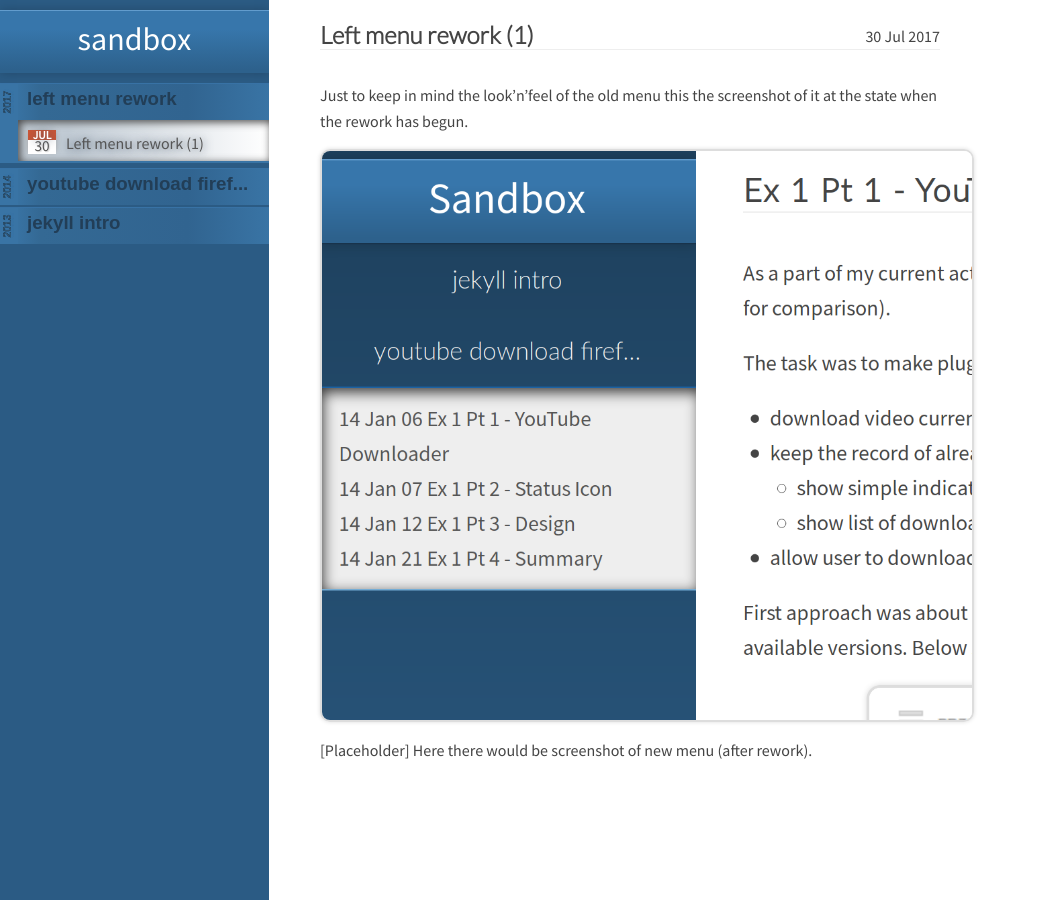
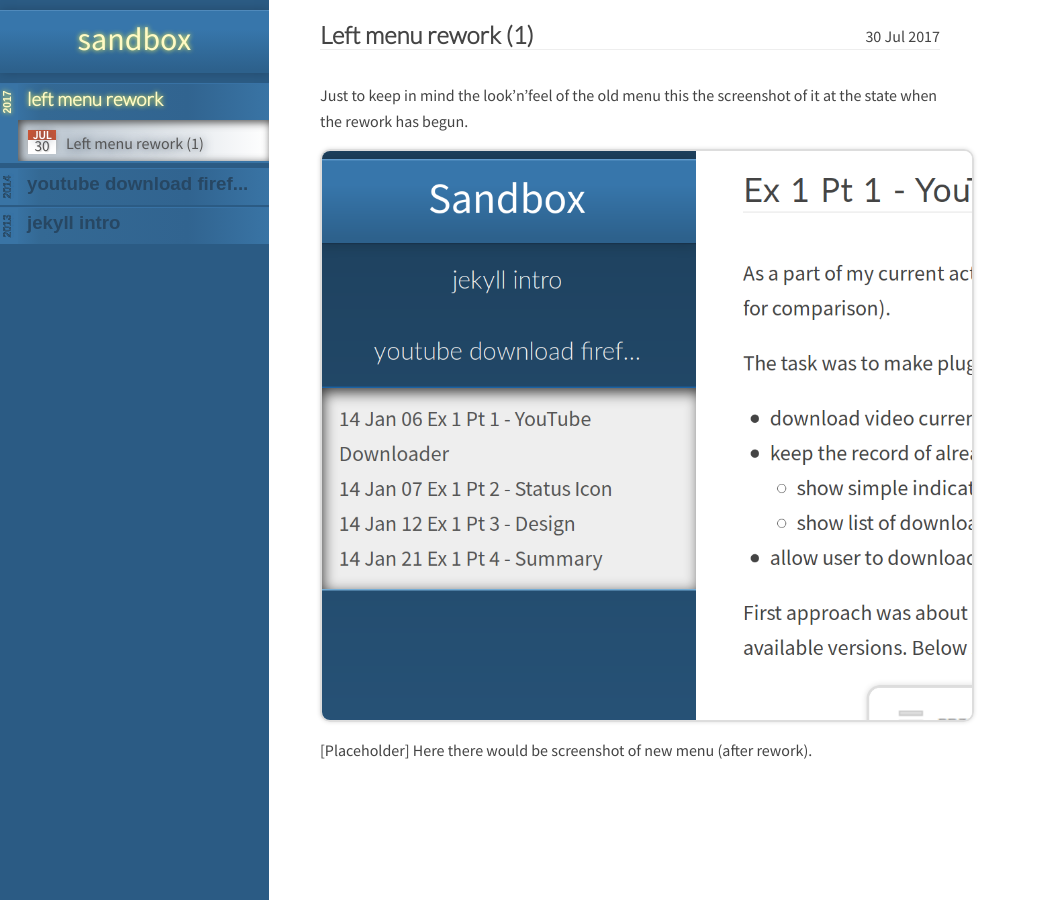
Before and after one commit to urobor/urobor.github.io, a Jekyll site: the page built from _posts/2017-07-30-oldmenu.markdown, in a window 1280 px wide. Shown: the whole page, without its empty margins (0-1038 px from the left). Built offline with Jekyll 4.4.1, drawn with Linux system fonts in a browser that asks for light colours.

Commit message:
left menu colors

```diff
--- a/_layouts/main.html
+++ b/_layouts/main.html
@@ -28,9 +28,10 @@
 		{% assign tagname = tag | split:":" | last | strip %}
 		{% assign posts = site.tags[tagname] | sort %}
 	        {% assign link = tagname | split: "-" | join " " %}
+		{% if page.tag == tagname and site.tags[page.tag].size > 0 %}
 		{% for post in posts limit:1 %}
 		<h3>
-		    <div class='group-button'>
+		    <div class='group-button' id='selected'>
 		        <a href="{{ post.url }}">
 		        <span class="year">{{post.date | date: "%Y" }}</span>
 		        {{ link | truncate: 25}}
@@ -38,7 +39,6 @@
 		    </div>
 		</h3>
 	        {% endfor %}
-		{% if page.tag == tagname and site.tags[page.tag].size > 0 %}
 		{% assign posts = site.tags[page.tag] | sort %}
 		<div class='group-links'>
 		    <ul>
@@ -55,6 +55,17 @@
 		        {% endfor %}
 		    </ul>
 		</div>
+                {% else %}
+		{% for post in posts limit:1 %}
+		<h3>
+		    <div class='group-button'>
+		        <a href="{{ post.url }}">
+		        <span class="year">{{post.date | date: "%Y" }}</span>
+		        {{ link | truncate: 25}}
+		        </a>
+		    </div>
+		</h3>
+	        {% endfor %}
 		{% endif %}
 		{% endfor %}
             </div>
--- a/css/skeleton.css
+++ b/css/skeleton.css
@@ -13,9 +13,18 @@ a {
 
 .group-button a {
     background: transparent;
-color: #223e57;
+color: #274763;
 font-family: Arial;
 font-weight: 900;
+}
+
+#selected a, #selected a .year, .side h1 a{
+    color: #fffac4;
+    text-shadow: 0px 0px 5px #ff5;
+}
+
+#selected a {
+    font-family: Lato;
 }
 
 .group-links a, .group-links{
@@ -35,8 +44,8 @@ margin-bottom: 5px;
 border-left: #3974a5 18px solid;
 }
 
-a:hover {
-    text-shadow: 0px 0px 1px #2E75B6;
+.posttitle:hover {
+    text-shadow: 0px 0px 10px white;
 }
 
 aside li, .group-links li { list-style-type:none; }
@@ -79,10 +88,6 @@ header, header a {
     text-align: center;
 }
 
-header a:hover {
-    text-shadow: 0px 0px 10px white;
-}
-
 body header {
     padding: 10px 0px;
     background: #2b5b84;
@@ -97,7 +102,7 @@ body aside h4 {
 .side h1 {
     padding: .05em 0em .25em;
     background-image: linear-gradient(rgb(55, 118, 171) 30%, rgb(45, 97, 140) 95%);
-    border-top: 1px solid #629ccd;
+    border-top: 1px solid #508abb;
     box-shadow: 0 0 10px rgba(0,0,0,0.2);
 margin-bottom: 10px;
 }
```
